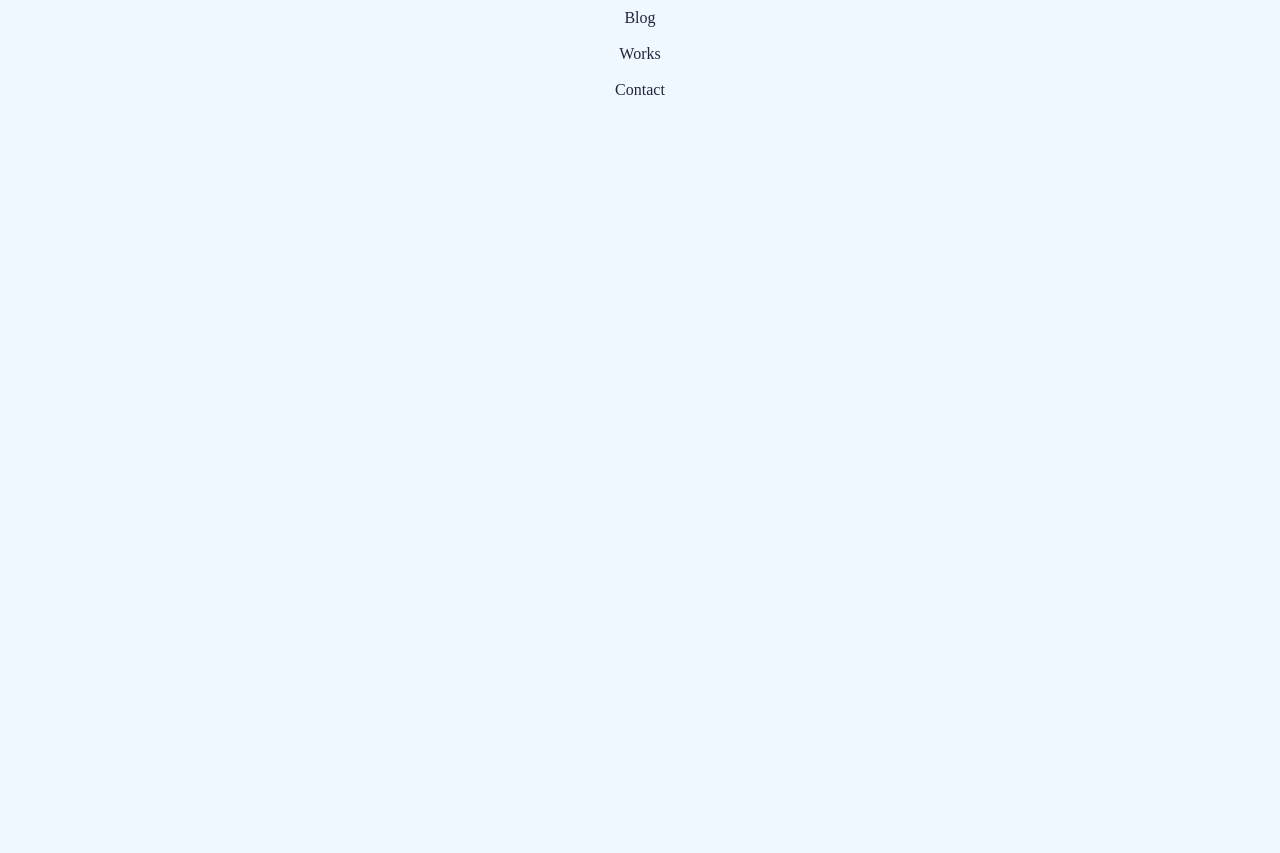
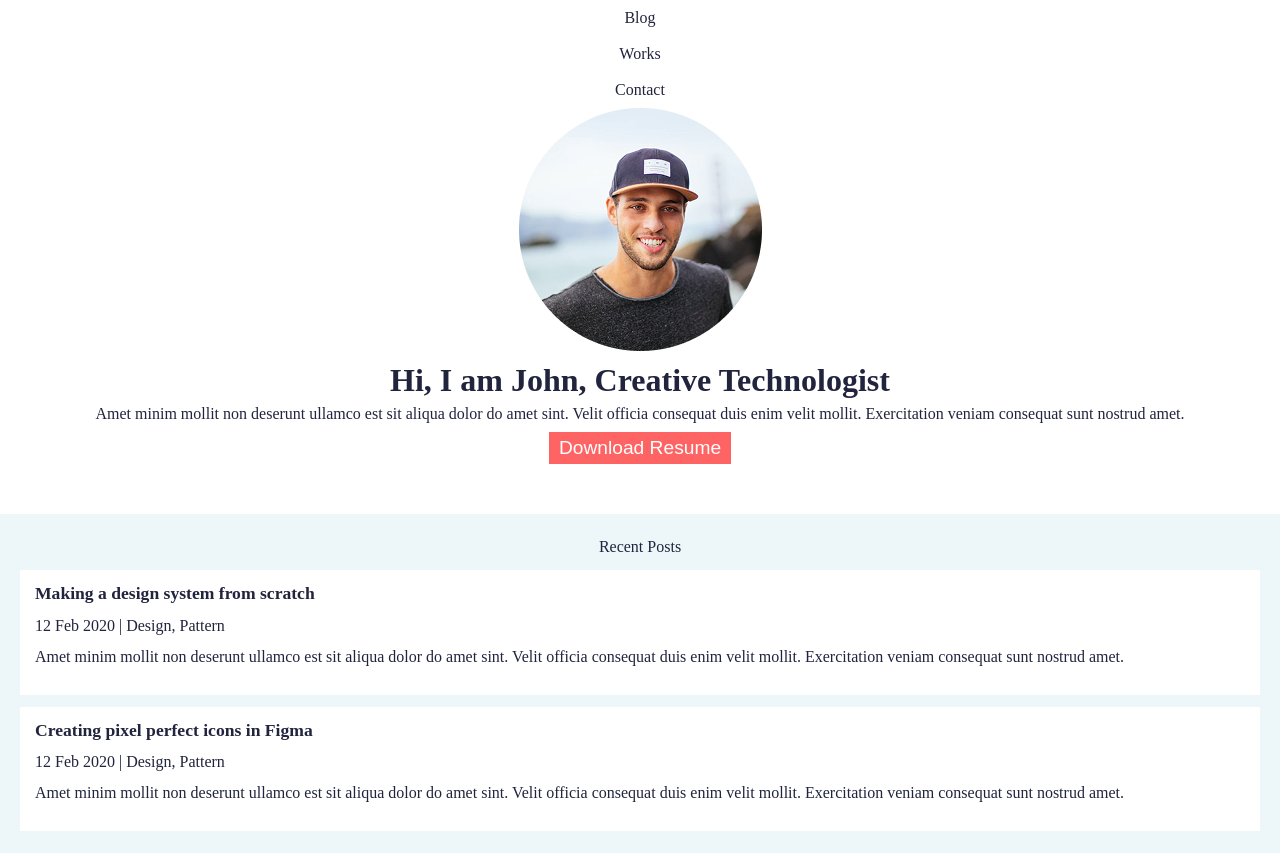
Before and after one commit to loppzh/Atv-portfolio, a plain HTML site: page atv-portfolio-20250404T130038Z-001/atv-portfolio/index.html in a window 1280 px wide. Before the commit the page ends 800 px from the top, so only its background shows below. Drawn offline with Linux system fonts and the light colour scheme.

Commit message:
Add files via upload

```diff
--- a/atv-portfolio-20250404T130038Z-001/atv-portfolio/css/style.css
+++ b/atv-portfolio-20250404T130038Z-001/atv-portfolio/css/style.css
@@ -3,8 +3,13 @@
 GERAL
 ====================================================================================================================================
 */
+
+html {
+    font-size: calc(15px + 0.390625vw);
+}
+
 body {
-    background-color: aliceblue;
+    background-color: #fff;
     color: #21243D;
     font-family: 'Trebuchet MS', 'Lucida Sans Unicode', 'Lucida Grande', 'Lucida Sans', Arial, sans-serif;
 }
@@ -13,6 +18,11 @@ a {
     color: #21243D;
     text-decoration: none;
 }
+
+p {
+    line-height: 130%;
+}
+
 /*
 ====================================================================================================================================
 ESPECIFICO
@@ -23,3 +33,54 @@ header ul li {
     padding: 10px 0 10px 0;
     margin: ;
 }
+
+section.banner {
+    text-align: center;
+    padding: 0 5% 0 5%;
+
+}
+
+section.banner h1 {
+    font-weight: bold;
+    font-size: 2rem;
+    margin: 10px 0 10px 0;
+
+}
+
+section.banner p button {
+    background-color: #FF6464;
+    border: none;
+    color: #fff;
+    display: inline-block;
+    margin: 10px 0 50px;
+    padding: 5px 10px;
+    font-size: 1.2rem;
+
+}
+
+section.posts {
+    background-color: #EDF7FA;
+    padding: 10px;
+}
+
+section.posts h2 {
+    text-align: center;
+    margin: 15px;
+}
+
+section.posts ul li {
+    background-color: #FFFFFF;
+    padding: 15px;
+    margin: 12px 10px 12px 10px;
+}
+
+section ul li h3 {
+    font-weight: bold;
+    font-size: 1.1rem;
+
+}
+
+section ul li p {
+    margin: 15px 0px 15px 0px;
+
+}
--- a/atv-portfolio-20250404T130038Z-001/atv-portfolio/index.html
+++ b/atv-portfolio-20250404T130038Z-001/atv-portfolio/index.html
@@ -17,7 +17,34 @@
                 <li><a href="#">Works</a></li>
                 <li><a href="#">Contact</a></li>
             </ul>
-        </nav> </header>
+        </nav>
+    </header>
+    <main>
+        <section id="banner" class="banner">
+        <img src="scr/imagens/john.png" alt="john">
+        <h1>Hi, I am John, Creative Technologist</h1>
+        <p>Amet minim mollit non deserunt ullamco est sit aliqua dolor do amet sint. Velit officia consequat duis enim velit mollit. Exercitation veniam consequat sunt nostrud amet.</p>
+        <p>
+            <button>Download Resume</button>
+        </p>
+        </section>
+        <section class="posts">
+            <h2>Recent Posts</h2>
+            <ul>
+                <li>
+                    <h3>Making a design system from scratch</h3>
+                    <p>12 Feb 2020  |  Design, Pattern</p>
+                    <p>Amet minim mollit non deserunt ullamco est sit aliqua dolor do amet sint. Velit officia consequat duis enim velit mollit. Exercitation veniam consequat sunt nostrud amet.</p>
+                </li>
+                <li>
+                    <h3>Creating pixel perfect icons in Figma</h3>
+                    <p>12 Feb 2020  |  Design, Pattern</p>
+                    <p>Amet minim mollit non deserunt ullamco est sit aliqua dolor do amet sint. Velit officia consequat duis enim velit mollit. Exercitation veniam consequat sunt nostrud amet.</p>
+                </li>
 
+            </ul>
+        </section>
+
+    </main>
 </body>
 </html>
```
